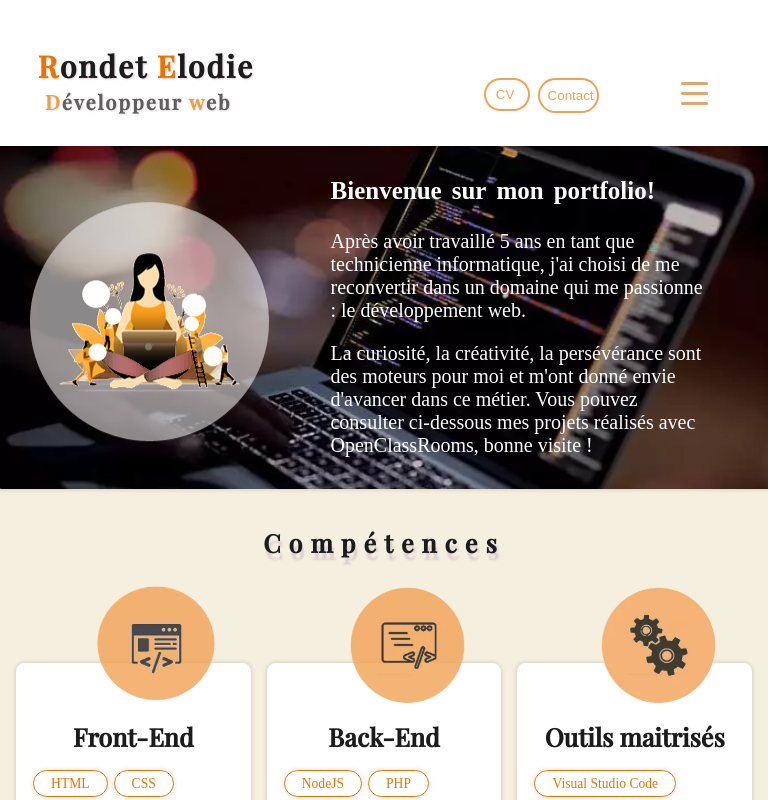
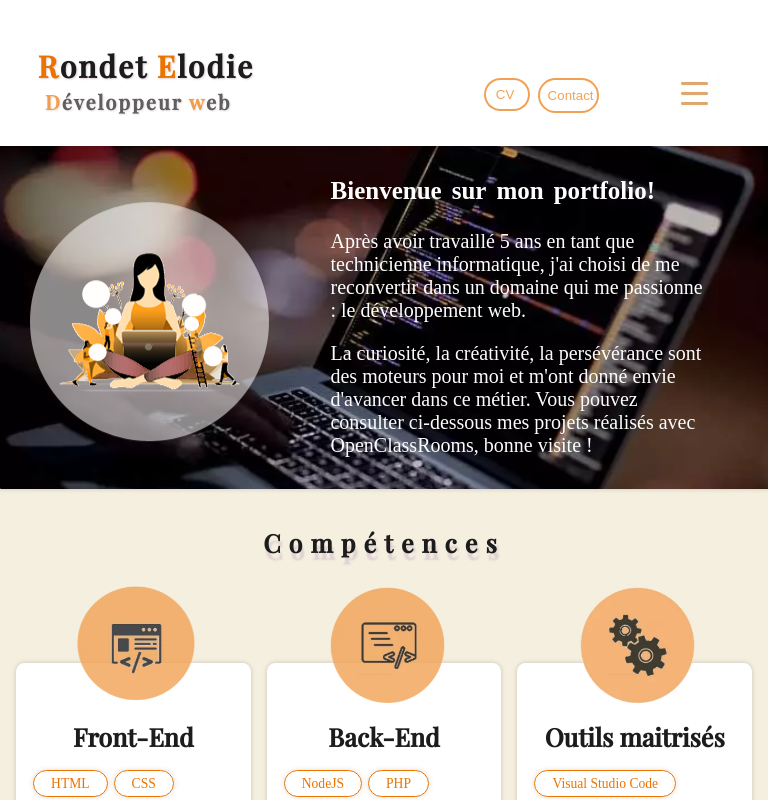
Before and after one commit to elodie-rondet/portfolio, a React (Create React App) app: page / in a window 768 px wide. Shown: the top 800 px of the page. Built offline with nearby package versions, Linux system fonts and the light colour scheme.

Commit message:
"sauvegarde"

```diff
--- a/src/sass/introCompetences.scss
+++ b/src/sass/introCompetences.scss
@@ -59,6 +59,9 @@ img.competences_img {
     margin-bottom: -20%;
     z-index: 1;
     position: relative;
+    @media(min-width: 767.01px) and (max-width: 1023px) {
+        margin-left: 22%;
+        }
 }
 
 .conteneur {
```
Also changed, not shown: 1 other file (tests, documents, lock files or other folders).
